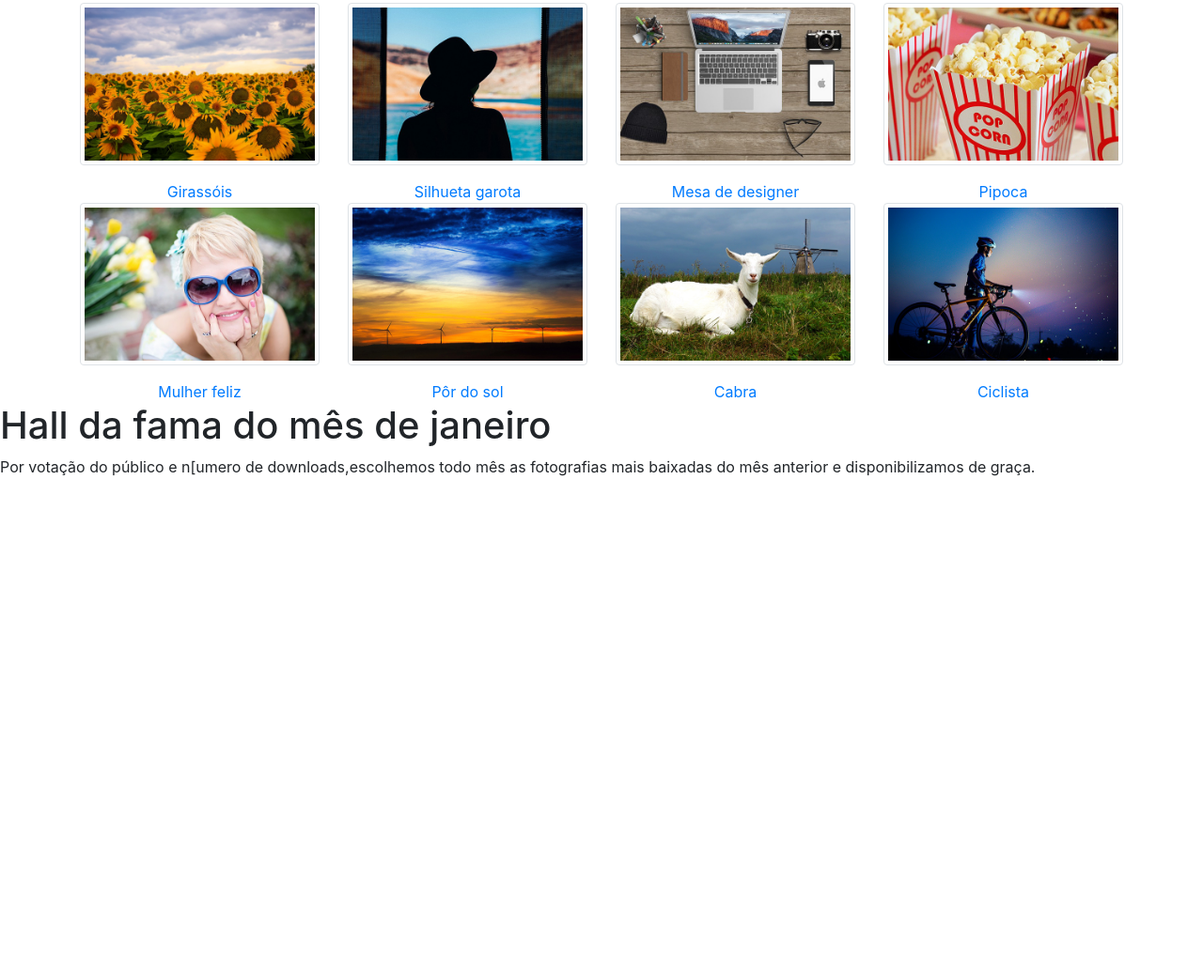
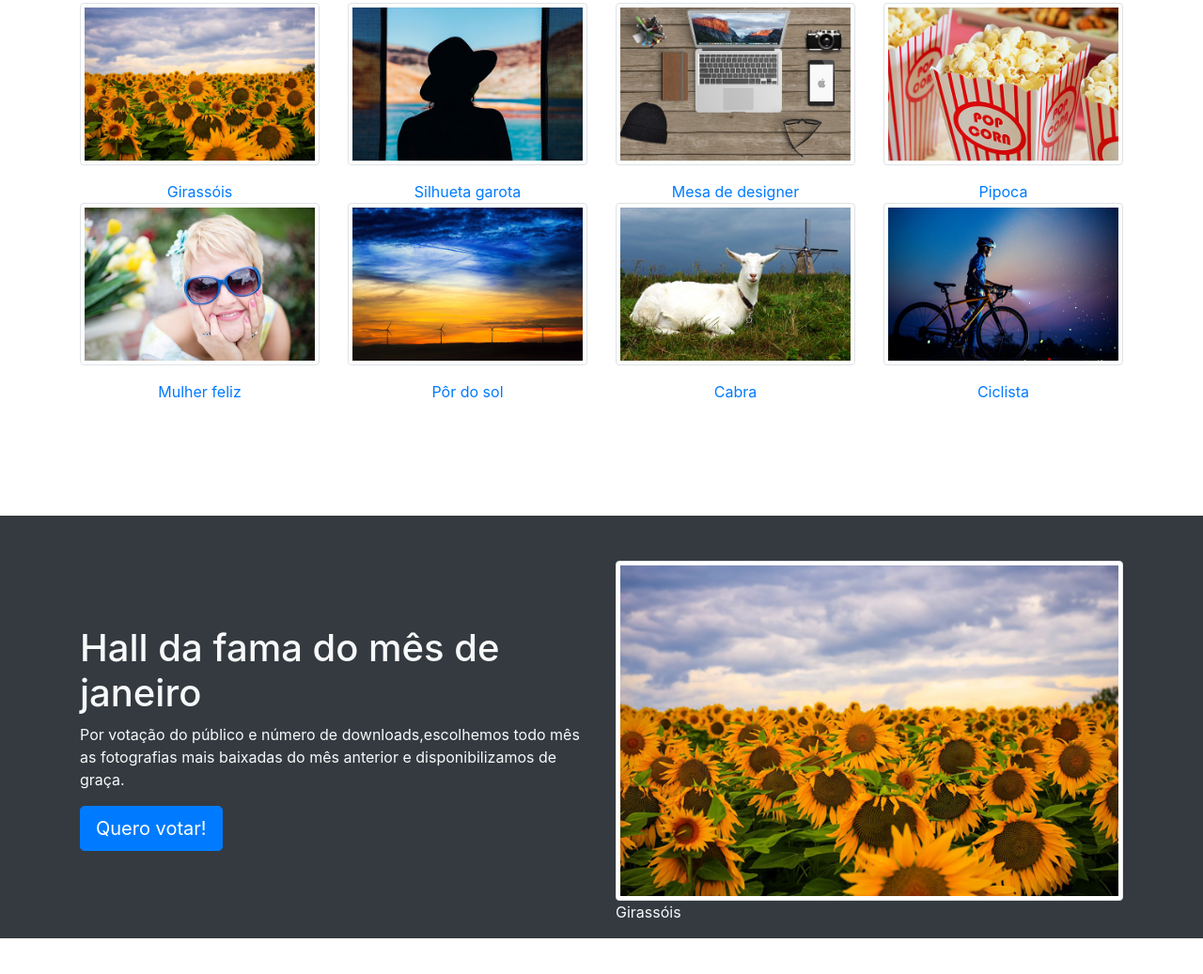
Before and after one commit to Cavejon/bootstrapFreeline, a plain HTML site: page index.html in a window 1280 px wide. Shown: the part 433-1470 px from the top of the page at 94% size. Before the commit the page ends 958 px from the top, so only its background shows below. Drawn offline with nearby package versions, Linux system fonts and the light colour scheme.

Commit message:
Feito até a página 105, construido hall da fama por completo

```diff
--- a/index.html
+++ b/index.html
@@ -147,20 +147,40 @@
                 </a>
             </div>
         </section>
+        <br><br><br><br><br>
 
-        <section class="hall">
+        <section class="hall bg-dark text-light pt-4">
+            <div class="container">
+                <div class="row d-flex align-items-center">
+                    <div class="col-lg-6">
                         <h1>
                             Hall da fama do mês de janeiro
                         </h1>
 
                         <p>
-                Por votação do público e n[umero de downloads,escolhemos todo mês as fotografias mais baixadas do mês
+                            Por votação do público e número de downloads,escolhemos todo mês as fotografias mais
+                            baixadas do
+                            mês
                             anterior e disponibilizamos de graça.
                         </p>
+                        <button class="btn btn-lg btn-primary">
+                            Quero votar!
+                        </button>
+                    </div>
+
+                    <figure class="col-lg-6 mt-4">
+                        <img class="img-fluid	img-thumbnail" src="imgs/girassois.jpg" alt="Girassóis	no	campo">
+                        <figcaption>
+                            Girassóis
+                        </figcaption>
+                    </figure>
+
+                </div>
+            </div>
         </section>
     </main>
-
-
+    <br><br><br><br><br>
+    <br><br><br><br><br>
 
     <script src="https://stackpath.bootstrapcdn.com/bootstrap/4.1.3/js/bootstrap.min.js"></script>
 </body>
```
Lines whose indentation alone changed are shown as unchanged.
